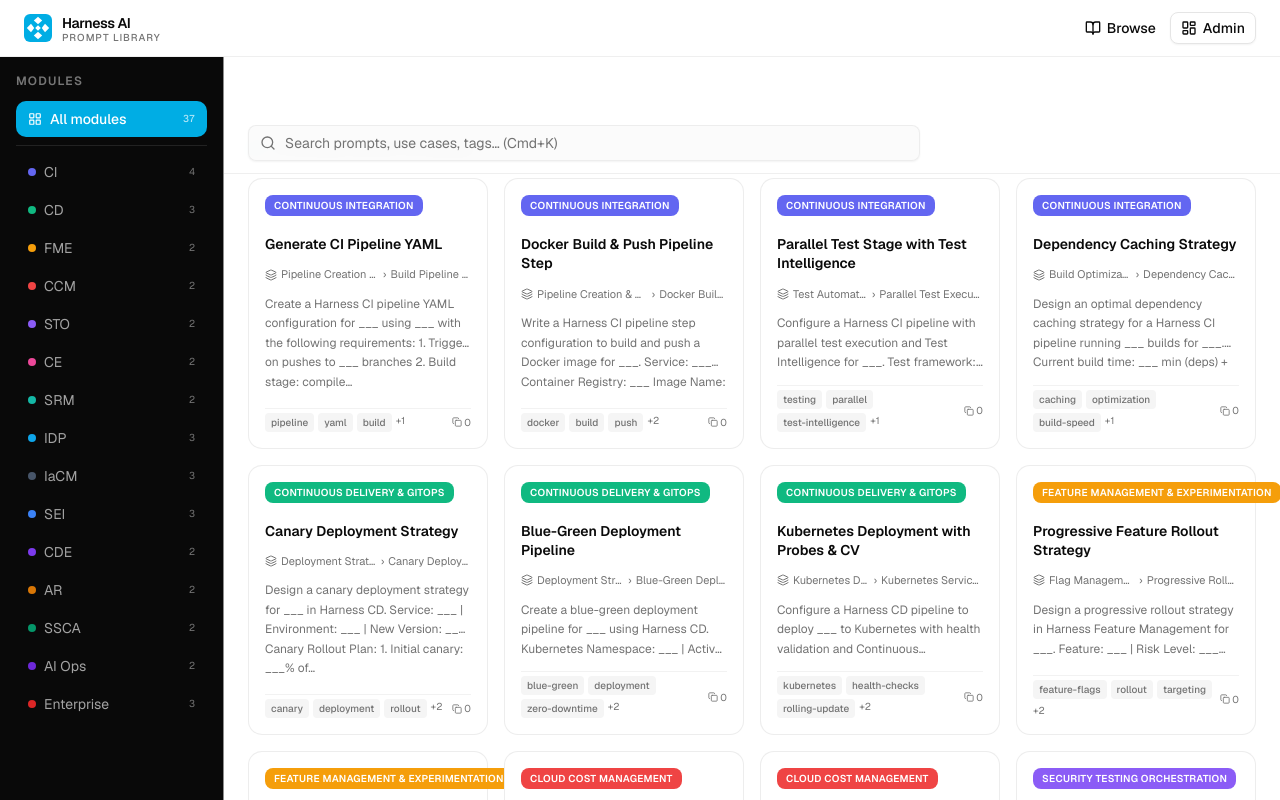
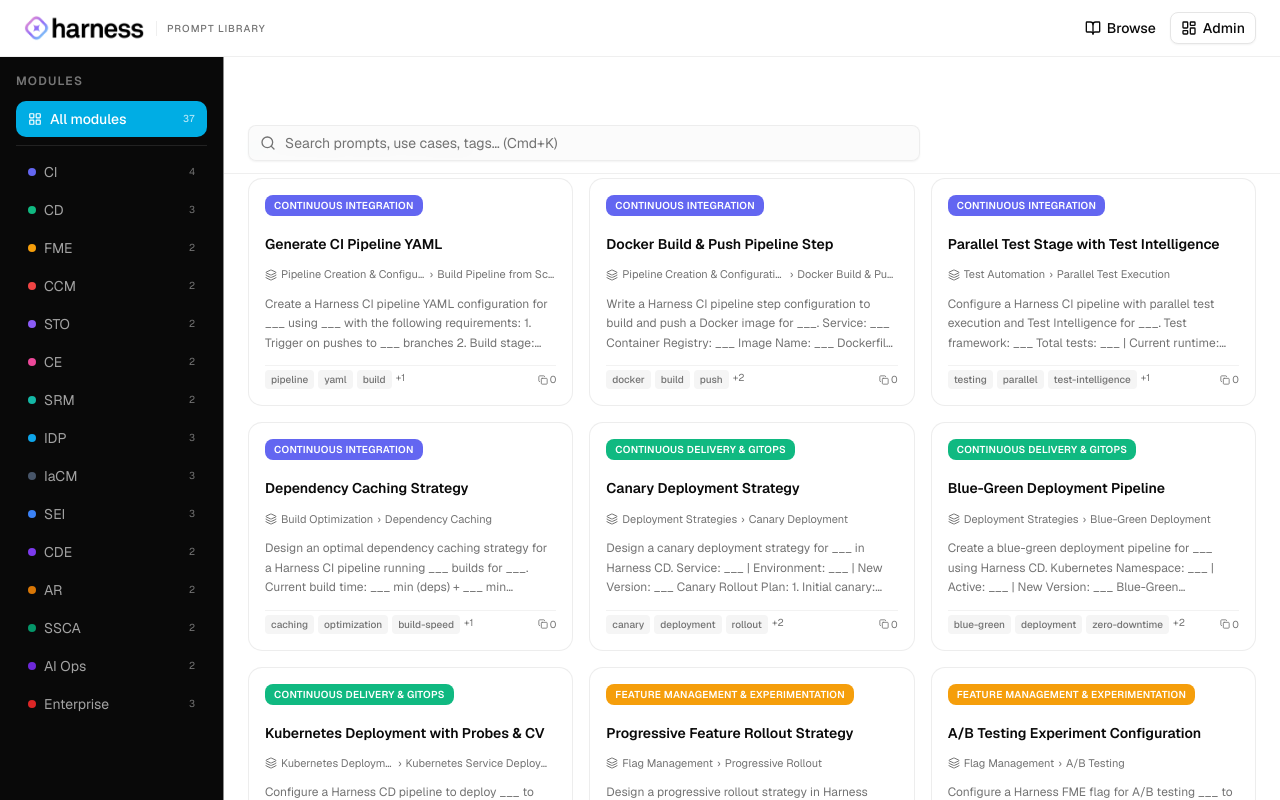
Before and after one commit to adeebvaliulla/harness-ai-prompt-library, a Next.js app: page / in a window 1280 px wide. Shown: the top 800 px of the page. Built offline with nearby package versions, Linux system fonts and the light colour scheme.

Commit message:
logo-modal-design

```diff
--- a/app/admin/page.tsx
+++ b/app/admin/page.tsx
@@ -137,7 +137,7 @@
 
   return (
     <Dialog open={open} onOpenChange={v => !v && onClose()}>
-      <DialogContent className="max-w-2xl w-full flex flex-col max-h-[90vh] p-0 gap-0">
+      <DialogContent className="max-w-3xl w-full flex flex-col max-h-[90vh] p-0 gap-0">
         <DialogHeader className="px-6 py-4 border-b">
           <DialogTitle>{prompt ? 'Edit Prompt' : 'New Prompt'}</DialogTitle>
         </DialogHeader>
@@ -148,20 +148,32 @@
               <Input value={title} onChange={e => setTitle(e.target.value)} placeholder="e.g., Generate CI Pipeline YAML" />
             </div>
 
-            <div className="grid grid-cols-3 gap-3">
+            <div className="space-y-3">
               <div className="space-y-1.5">
                 <Label>Module</Label>
                 <Select value={moduleId} onValueChange={v => { setModuleId(v); setUseCaseTitle(''); setSubUseCaseTitle('') }}>
-                  <SelectTrigger><SelectValue placeholder="Select module" /></SelectTrigger>
+                  <SelectTrigger className="w-full">
+                    <SelectValue placeholder="Select module" />
+                  </SelectTrigger>
                   <SelectContent>
-                    {MODULES.map(m => <SelectItem key={m.id} value={m.id}>{m.name}</SelectItem>)}
+                    {MODULES.map(m => (
+                      <SelectItem key={m.id} value={m.id}>
+                        <span className="flex items-center gap-2">
+                          <span className="h-2 w-2 rounded-full shrink-0 inline-block" style={{ backgroundColor: m.color }} />
+                          {m.name}
+                        </span>
+                      </SelectItem>
+                    ))}
                   </SelectContent>
                 </Select>
               </div>
+              <div className="grid grid-cols-2 gap-3">
                 <div className="space-y-1.5">
                   <Label>Use Case</Label>
                   <Select value={useCaseTitle} onValueChange={v => { setUseCaseTitle(v); setSubUseCaseTitle('') }} disabled={!moduleId}>
-                  <SelectTrigger><SelectValue placeholder="Select use case" /></SelectTrigger>
+                    <SelectTrigger className="w-full">
+                      <SelectValue placeholder="Select use case" />
+                    </SelectTrigger>
                     <SelectContent>
                       {useCases.map(uc => <SelectItem key={uc.id} value={uc.title}>{uc.title}</SelectItem>)}
                     </SelectContent>
@@ -170,11 +182,14 @@
                 <div className="space-y-1.5">
                   <Label>Sub Use Case</Label>
                   <Select value={subUseCaseTitle} onValueChange={setSubUseCaseTitle} disabled={!useCaseTitle}>
-                  <SelectTrigger><SelectValue placeholder="Select sub" /></SelectTrigger>
+                    <SelectTrigger className="w-full">
+                      <SelectValue placeholder="Select sub use case" />
+                    </SelectTrigger>
                     <SelectContent>
                       {subUseCases.map(s => <SelectItem key={s.id} value={s.title}>{s.title}</SelectItem>)}
                     </SelectContent>
                   </Select>
+                </div>
               </div>
             </div>
 
--- a/app/page.tsx
+++ b/app/page.tsx
@@ -244,7 +244,7 @@
                       </h2>
                     </div>
                   )}
-                  <div className="grid grid-cols-1 sm:grid-cols-2 lg:grid-cols-3 xl:grid-cols-4 gap-4">
+                  <div className="grid grid-cols-1 sm:grid-cols-2 xl:grid-cols-3 2xl:grid-cols-4 gap-4">
                     {filtered.map(prompt => (
                       <PromptCard
                         key={prompt.id}
--- a/components/navbar.tsx
+++ b/components/navbar.tsx
@@ -17,20 +17,16 @@
         {/* Logo + title */}
         <Link href="/" className="flex items-center gap-2.5 shrink-0">
           <Image
-            src="/harness-logo.svg"
+            src="/harness-logo-full.png"
             alt="Harness"
-            width={28}
-            height={28}
+            width={120}
+            height={25}
             priority
+            className="object-contain"
           />
-          <div className="flex flex-col leading-none">
-            <span className="font-semibold text-sm text-foreground tracking-tight">
-              Harness AI
-            </span>
-            <span className="text-[10px] text-muted-foreground font-medium uppercase tracking-widest">
-              Prompt Library
-            </span>
-          </div>
+          <span className="text-[10px] text-muted-foreground font-medium uppercase tracking-widest border-l border-border/60 pl-2.5 ml-0.5">
+            Prompt Library
+          </span>
         </Link>
 
         <div className="flex-1" />
```
Also changed, not shown: public/harness-logo-full.png (added). Lines whose indentation alone changed are shown as unchanged.
